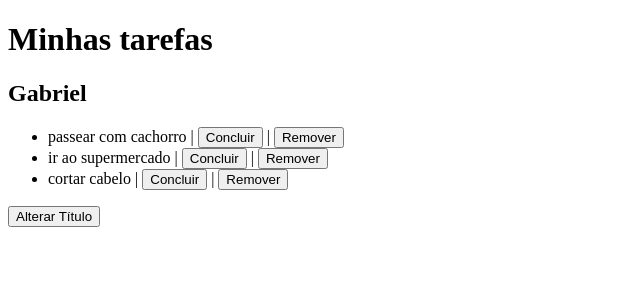
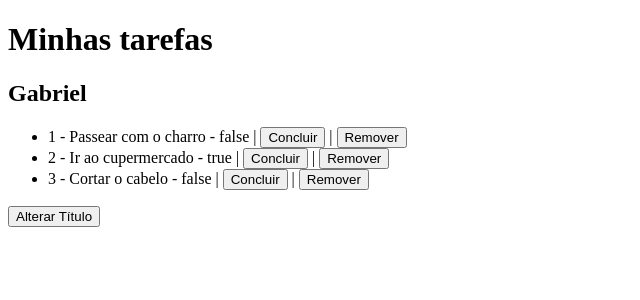
Before and after one commit to botaoap/TypeScript_Botao_2020, an Angular app in the folder TypeScript_Fundamentos/Aula_3/todo_list_ts/todo/: page / in a window 1280 px wide. Shown: the top 300 px of the page, without its empty margins (0-640 px from the left). Built offline with nearby package versions, Linux system fonts and the light colour scheme.

Commit message:
Criando_Construtor

```diff
--- a/TypeScript_Fundamentos/Aula_3/todo_list_ts/todo/src/app/app.component.html
+++ b/TypeScript_Fundamentos/Aula_3/todo_list_ts/todo/src/app/app.component.html
@@ -1,7 +1,7 @@
 <h1>{{ title }}</h1>
 <h2>{{ nome }}</h2>
 <ul>
-  <li *ngFor="let todo of todos">{{ todo }} | <button>Concluir</button> | <button>Remover</button> </li>
+  <li *ngFor="let todo of todos">{{ todo.id }} - {{ todo.title }} - {{ todo.done }} | <button>Concluir</button> | <button>Remover</button> </li>
 <!--*ngFor é o loop For -->
 <!-- of é o valor do intem -->
 <!-- if é o indice(posição do item) -->
--- a/TypeScript_Fundamentos/Aula_3/todo_list_ts/todo/src/app/app.component.ts
+++ b/TypeScript_Fundamentos/Aula_3/todo_list_ts/todo/src/app/app.component.ts
@@ -1,4 +1,5 @@
 import { Component } from '@angular/core';
+import { Todo } from './models/todo.model';
 
 @Component({
   selector: 'app-root',
@@ -7,20 +8,30 @@
 })
 
 export class AppComponent {
-  public todos : any[]  = [];
+  public todos : Todo[]  = [];
   public title : String = 'Minhas tarefas';
   public nome : String = 'Gabriel'
 
   constructor() { // contrutor: primeiro método para executar
 
+    /*
     this.todos.push('passear com cachorro');
     this.todos.push('ir ao supermercado');
     this.todos.push('cortar cabelo');
-    /*
+
     this.todos.push(1999);
     this.todos.push([{message : 'teste'}]);
     this.todos.push(new Date());
     */
+
+    // pode ser feito passando o objeto como a linha  abaixo,
+    // mas iremos usar o construtor da classe
+    //this.todos.push(new Todo(), {id : 2, todo : 'Levar o cachorro para passear', done : false});
+    // ____ //
+    // ↓↓ Usando o contrutor para preencher ↓↓
+    this.todos.push(new Todo(1, 'Passear com o charro', false));
+    this.todos.push(new Todo(2, 'Ir ao cupermercado', true));
+    this.todos.push(new Todo(3, 'Cortar o cabelo', false));
 
   }
 
--- /dev/null
+++ b/TypeScript_Fundamentos/Aula_3/todo_list_ts/todo/src/app/models/todo.model.ts
@@ -0,0 +1,11 @@
+export class Todo {
+
+    constructor (
+
+        public id : Number,
+        public title : String,
+        public done : Boolean
+
+    ) { }
+
+}
```
